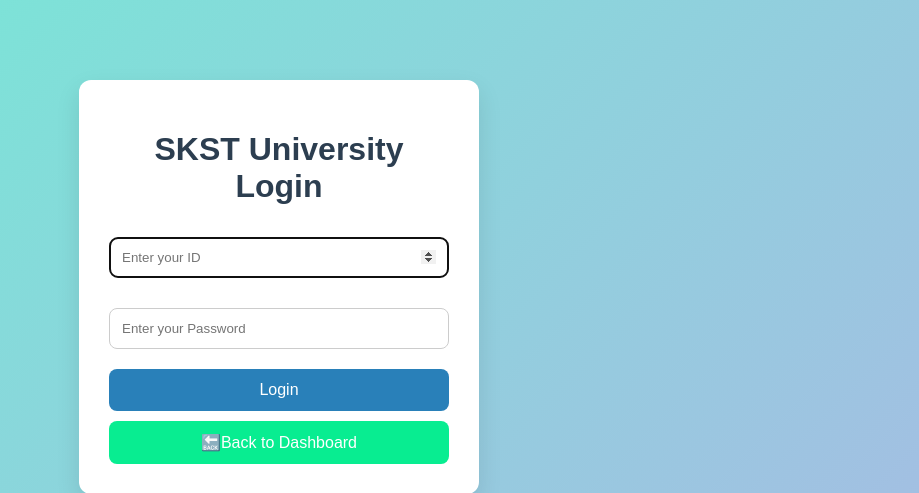
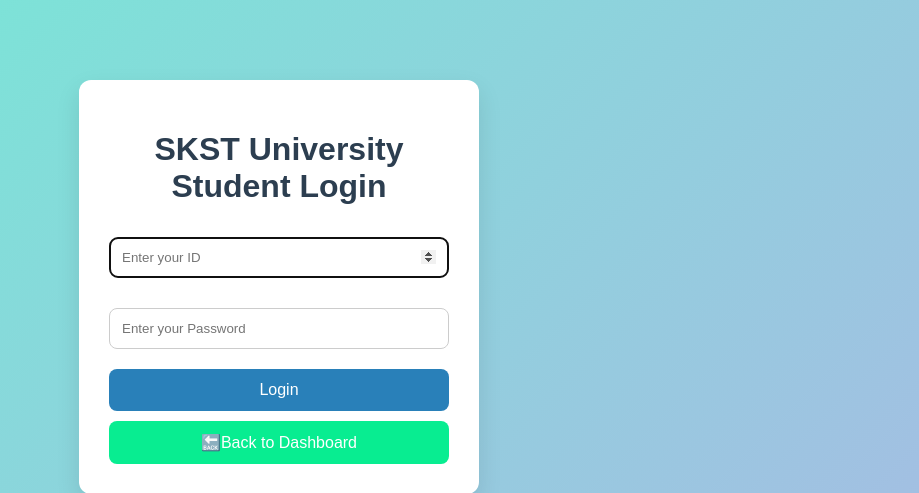
Before and after one commit to shafiulmondol/University-Campus-Management-System, a PHP site: page /student.php in a window 1280 px wide. Shown: the top 493 px of the page, without its empty margins (361-1280 px from the left). Run offline with PHP 8.4, Linux system fonts and the light colour scheme.

Commit message:
some changes

```diff
--- a/administration.php
+++ b/administration.php
@@ -134,7 +134,7 @@ if ($_SERVER["REQUEST_METHOD"] === "POST" && isset($_POST['login'])) {
 
 <?php if (!isset($_SESSION['id'])): ?>
     <div class="container">
-        <h1>SKST University Login</h1>
+        <h1>SKST University Admin Login</h1>
         <?php if ($error): ?>
             <div class="error"><?= htmlspecialchars($error) ?></div>
         <?php endif; ?>
--- a/student.php
+++ b/student.php
@@ -135,7 +135,7 @@ if ($_SERVER["REQUEST_METHOD"] === "POST" && isset($_POST['login'])) {
 <?php if (!isset($_SESSION['id'])): ?>
     <!-- Login Page -->
     <div class="container">
-        <h1>SKST University Login</h1>
+        <h1>SKST University Student Login</h1>
         <?php if ($error): ?>
             <div class="error"><?= htmlspecialchars($error) ?></div>
         <?php endif; ?>
```
